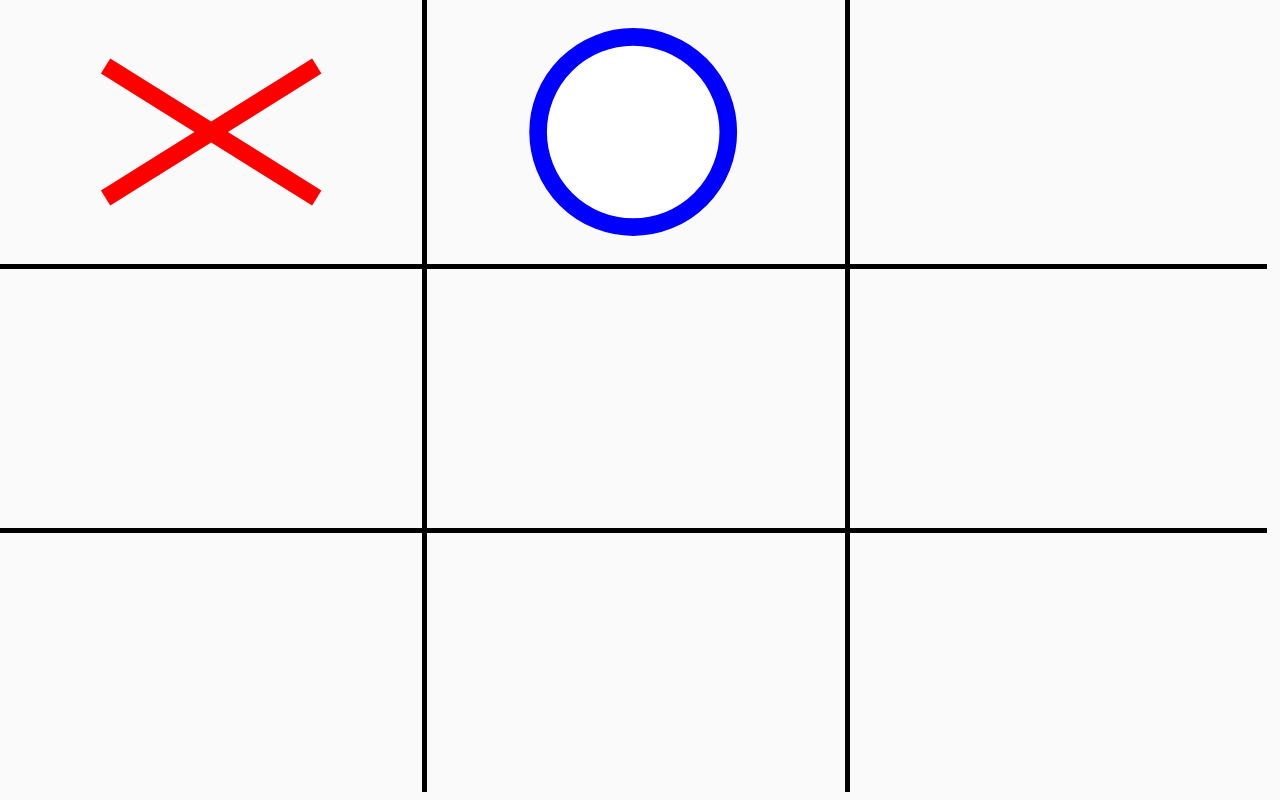
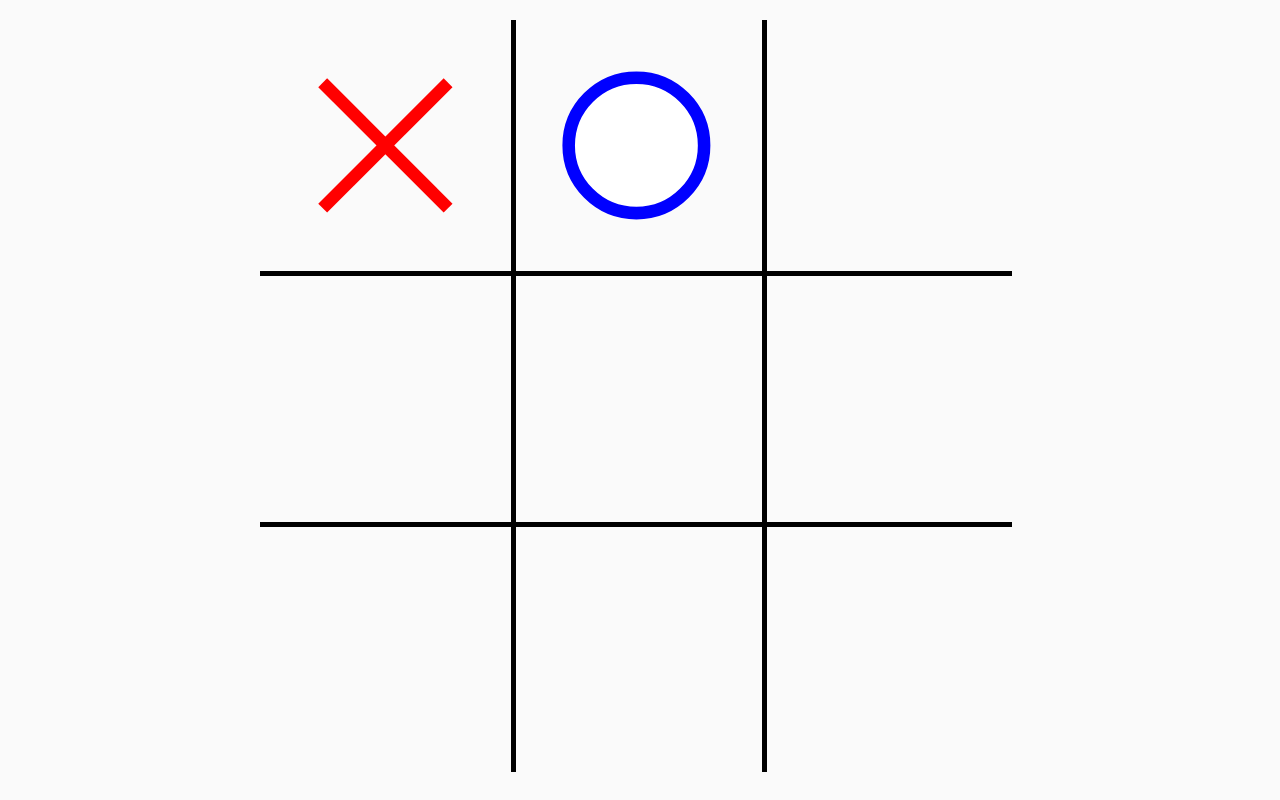
Before and after one commit to senongtor/Dots-Boxes, a website: page example_state.html in a window 1280 px wide. Drawn offline with nearby package versions, Linux system fonts and the light colour scheme.

Commit message:
update from tictactoe example

```diff
--- a/example_state.html
+++ b/example_state.html
@@ -14,7 +14,7 @@
   <script src="lib/angular.js"></script>
   <script src="lib/turnBasedServices.4.js"></script>
   <script>
-    angular.module('myApp', ['gameServices']).run(function () { resizeGameAreaService.setWidthToHeight(1); });
+    angular.module('myApp', ['gameServices']).run(function () { gamingPlatform.resizeGameAreaService.setWidthToHeight(1); });
   </script>
 </head>
 <body>
```
